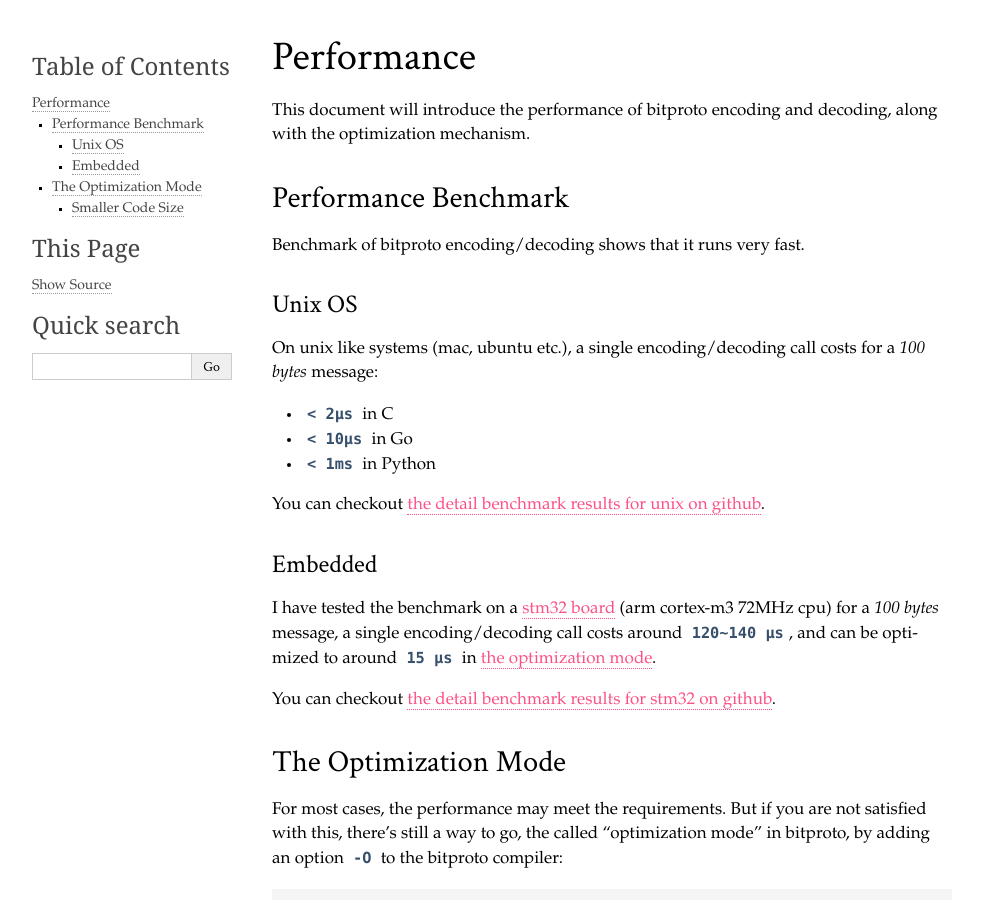
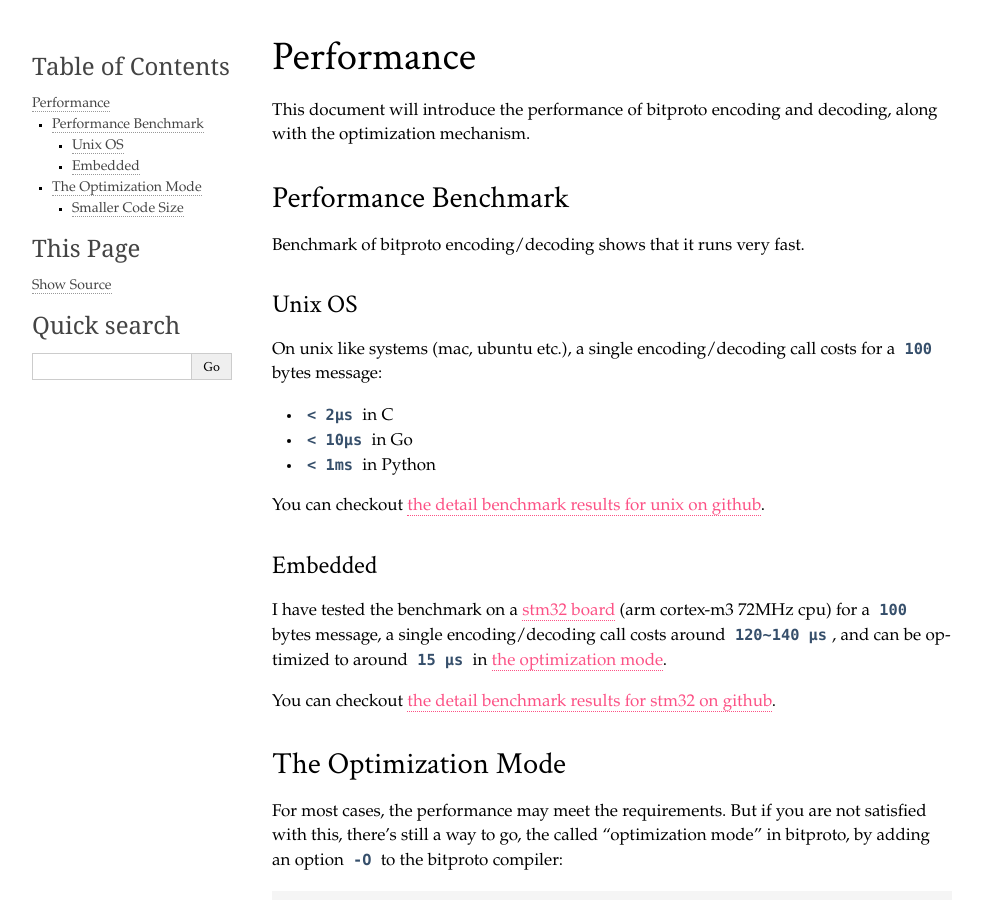
Before and after one commit to hit9/bitproto, a Sphinx documentation site: the page built from docs/performance.rst, in a window 1280 px wide and 900 px high. Shown: the whole window, without its empty margins (138-1119 px from the left). Built offline with Sphinx 7.4.7, drawn with Linux system fonts in a browser that asks for light colours.

Commit message:
Fix docs

```diff
--- a/docs/performance.rst
+++ b/docs/performance.rst
@@ -16,7 +16,7 @@ Benchmark of bitproto encoding/decoding shows that it runs very fast.
 Unix OS
 ''''''''
 
-On unix like systems (mac, ubuntu etc.), a single encoding/decoding call costs for a `100 bytes` message:
+On unix like systems (mac, ubuntu etc.), a single encoding/decoding call costs for a ``100`` bytes message:
 
 * ``< 2μs`` in C
 * ``< 10μs`` in Go
@@ -28,7 +28,7 @@ Embedded
 '''''''''
 
 I have tested the benchmark on a `stm32 board <https://www.st.com/content/st_com/en/products/microcontrollers-microprocessors/stm32-32-bit-arm-cortex-mcus/stm32-mainstream-mcus/stm32f1-series/stm32f103/stm32f103ze.html>`_
-(arm cortex-m3 72MHz cpu) for a `100 bytes` message, a single encoding/decoding call costs around ``120~140 μs``, and can be optimized to around ``15 μs``
+(arm cortex-m3 72MHz cpu) for a ``100`` bytes message, a single encoding/decoding call costs around ``120~140 μs``, and can be optimized to around ``15 μs``
 in :ref:`the optimization mode <performance-optimization-mode>`.
 
 You can checkout `the detail benchmark results for stm32 on github <https://github.com/hit9/bitproto/tree/master/benchmark/stm32>`_.
```
Also changed, not shown: 3 other files.
